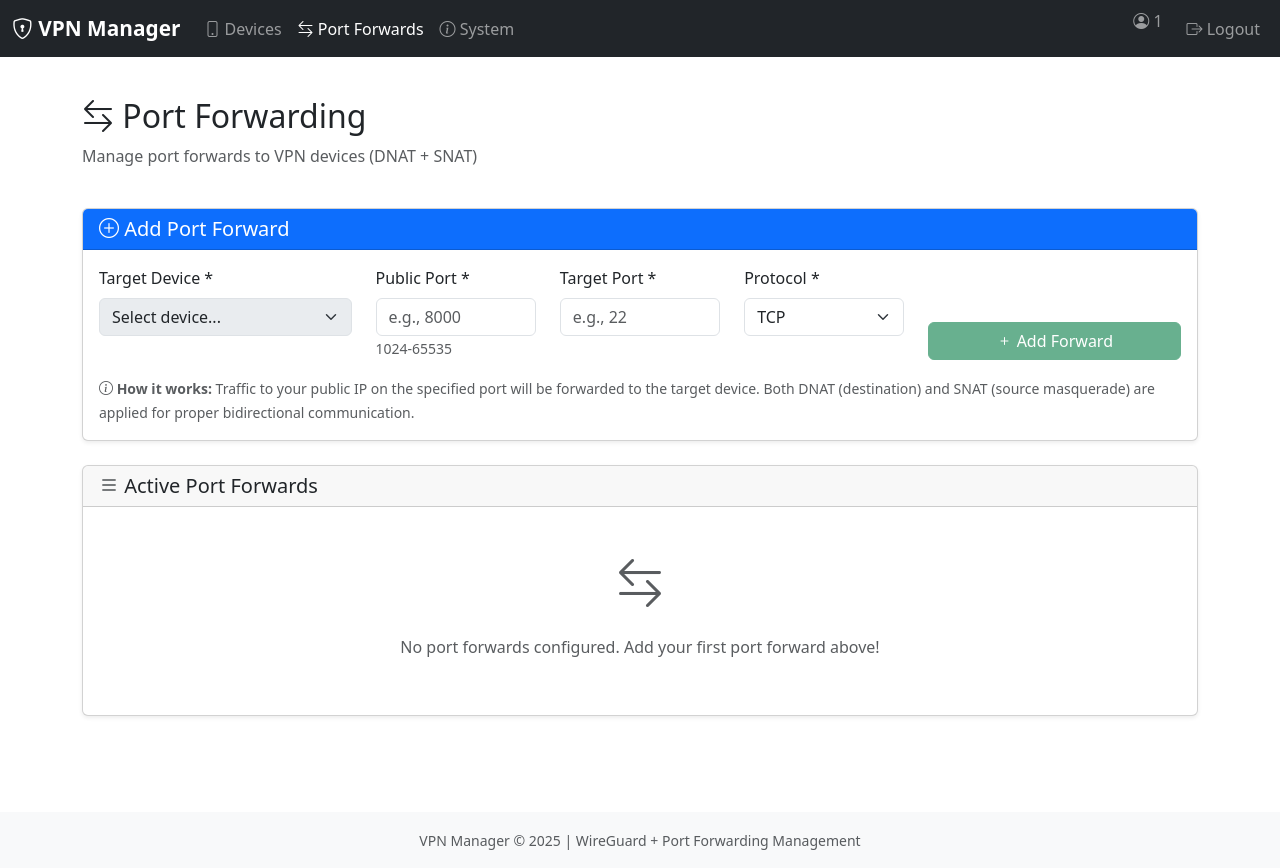
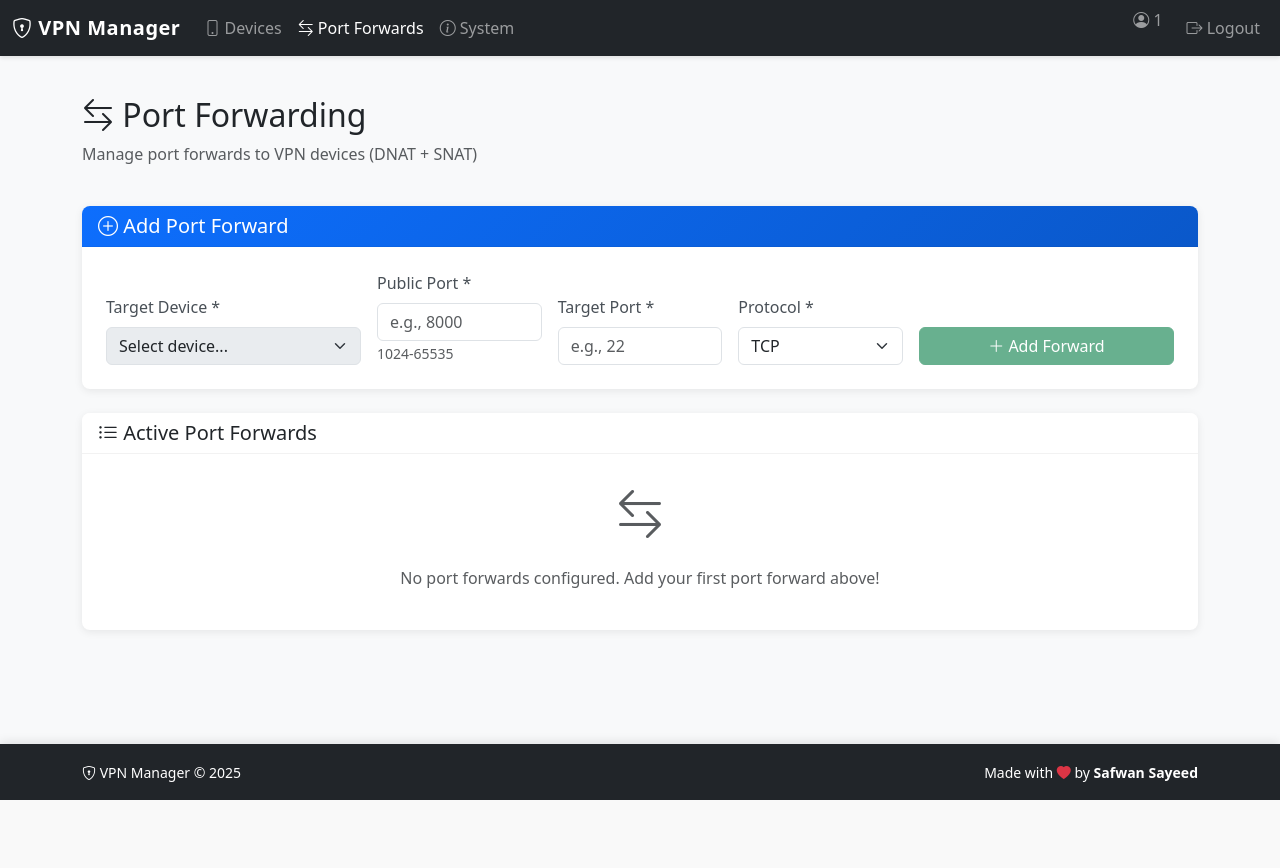
Before and after one commit to sa-fw-an/vpn-manager, a Flask app: page /port-forwards in a window 1280 px wide. After the commit the page ends 800 px from the top, so only its background shows below. Run offline with Flask 3, Linux system fonts and the light colour scheme; the visitor is signed in with stand-in values (Sample User, id 1); data that the repository does not hold is empty.

Commit message:
Major UI/UX improvements - cleaner design, better alignment, and branding
Frontend improvements:
- Updated footer with "Made with ❤️ by Safwan Sayeed" and animated heart
- Added gradient backgrounds to card headers for modern look
- Improved button alignment using Bootstrap row g-3 (consistent gutters)
- Changed action buttons to outlined style for cleaner appearance
- Enhanced table styling with better spacing and hover effects
- Added shadow-sm to cards for subtle depth
- Improved form label styling with better contrast
- Made info messages use alert-info box instead of plain text
- Added smooth transitions and hover effects on buttons
- Better navbar with shadow and improved typography
- Unified card-body padding for consistent spacing
- Changed table headers to uppercase with letter-spacing
- Set background to light gray (#f8f9fa) for better contrast

Typography & Spacing:
- Increased button font-weight to 500 for better readability
- Improved vertical alignment in forms using align-items-end
- Better table cell vertical alignment (middle)
- Enhanced form control focus states with softer shadows

Visual Polish:
- Border-radius increased to 0.5rem for modern rounded corners
- Added heartbeat animation to footer heart icon
- Smooth transitions on interactive elements (0.15s ease)
- Outline buttons with hover lift effect (translateY)
- Navbar links with subtle hover animation

```diff
--- a/static/css/style.css
+++ b/static/css/style.css
@@ -5,16 +5,19 @@
     --success-color: #198754;
     --danger-color: #dc3545;
     --dark-color: #212529;
+    --light-bg: #f8f9fa;
 }
 
 body {
     min-height: 100vh;
     display: flex;
     flex-direction: column;
+    background-color: var(--light-bg);
 }
 
 main {
     flex: 1;
+    padding-bottom: 2rem;
 }
 
 /* Navbar */
@@ -25,12 +28,28 @@
 
 /* Cards */
 .card {
-    box-shadow: 0 0.125rem 0.25rem rgba(0, 0, 0, 0.075);
+    border: none;
+    border-radius: 0.5rem;
     margin-bottom: 1.5rem;
+    background: white;
+}
+
+.card.shadow-sm {
+    box-shadow: 0 0.125rem 0.5rem rgba(0, 0, 0, 0.08) !important;
 }
 
 .card-header {
     font-weight: 600;
+    border-bottom: 1px solid rgba(0, 0, 0, 0.05);
+    border-radius: 0.5rem 0.5rem 0 0 !important;
+}
+
+.card-header.bg-primary {
+    background: linear-gradient(135deg, #0d6efd 0%, #0a58ca 100%) !important;
+}
+
+.card-body {
+    padding: 1.5rem;
 }
 
 /* Tables */
@@ -41,10 +60,21 @@
 .table th {
     font-weight: 600;
     background-color: #f8f9fa;
+    border-bottom: 2px solid #dee2e6;
+    text-transform: uppercase;
+    font-size: 0.875rem;
+    letter-spacing: 0.5px;
+    color: #6c757d;
+}
+
+.table td {
+    vertical-align: middle;
+    padding: 1rem 0.75rem;
 }
 
 .table-hover tbody tr:hover {
-    background-color: rgba(0, 123, 255, 0.05);
+    background-color: rgba(13, 110, 253, 0.03);
+    transition: background-color 0.15s ease;
 }
 
 /* Badges */
@@ -79,8 +109,27 @@
 }
 
 /* Buttons */
+.btn {
+    font-weight: 500;
+    border-radius: 0.375rem;
+    transition: all 0.15s ease;
+}
+
+.btn-group {
+    box-shadow: 0 1px 3px rgba(0, 0, 0, 0.1);
+    border-radius: 0.375rem;
+}
+
 .btn-group-sm > .btn {
-    padding: 0.25rem 0.5rem;
+    padding: 0.375rem 0.75rem;
+    font-size: 0.875rem;
+}
+
+.btn-outline-primary:hover,
+.btn-outline-info:hover,
+.btn-outline-danger:hover {
+    transform: translateY(-1px);
+    box-shadow: 0 2px 4px rgba(0, 0, 0, 0.15);
 }
 
 /* Forms */
@@ -119,8 +168,18 @@
 }
 
 /* Footer */
-footer {
+footer.footer {
     margin-top: auto;
+    box-shadow: 0 -2px 10px rgba(0, 0, 0, 0.1);
+}
+
+footer .bi-heart-fill {
+    animation: heartbeat 1.5s ease-in-out infinite;
+}
+
+@keyframes heartbeat {
+    0%, 100% { transform: scale(1); }
+    50% { transform: scale(1.1); }
 }
 
 /* Alerts */
@@ -142,6 +201,46 @@
 
 .alert-info {
     border-left-color: #0dcaf0;
+}
+
+/* Form improvements */
+.form-label {
+    font-weight: 500;
+    color: #495057;
+    margin-bottom: 0.5rem;
+}
+
+.form-control:focus,
+.form-select:focus {
+    border-color: var(--primary-color);
+    box-shadow: 0 0 0 0.2rem rgba(13, 110, 253, 0.15);
+}
+
+/* Badge improvements */
+.badge {
+    font-weight: 500;
+    padding: 0.5em 0.75em;
+    border-radius: 0.375rem;
+}
+
+/* Navbar improvements */
+.navbar {
+    box-shadow: 0 2px 4px rgba(0, 0, 0, 0.1);
+}
+
+.navbar-brand {
+    font-weight: 600;
+    font-size: 1.25rem;
+    letter-spacing: 0.5px;
+}
+
+.nav-link {
+    font-weight: 500;
+    transition: all 0.15s ease;
+}
+
+.nav-link:hover {
+    transform: translateY(-1px);
 }
 
 /* Responsive adjustments */
--- a/templates/base.html
+++ b/templates/base.html
@@ -80,9 +80,20 @@
     </main>
 
     <!-- Footer -->
-    <footer class="bg-light text-center text-muted py-3 mt-5">
+    <footer class="footer bg-dark text-white py-3 mt-auto">
         <div class="container">
-            <small>VPN Manager &copy; 2025 | WireGuard + Port Forwarding Management</small>
+            <div class="row align-items-center">
+                <div class="col-md-6 text-center text-md-start">
+                    <small>
+                        <i class="bi bi-shield-lock"></i> VPN Manager &copy; 2025
+                    </small>
+                </div>
+                <div class="col-md-6 text-center text-md-end">
+                    <small>
+                        Made with <i class="bi bi-heart-fill text-danger"></i> by <strong>Safwan Sayeed</strong>
+                    </small>
+                </div>
+            </div>
         </div>
     </footer>
 
--- a/templates/port_forwards.html
+++ b/templates/port_forwards.html
@@ -11,19 +11,19 @@
 </div>
 
 <!-- Add Port Forward Form -->
-<div class="card mb-4">
+<div class="card mb-4 shadow-sm">
     <div class="card-header bg-primary text-white">
         <h5 class="mb-0"><i class="bi bi-plus-circle"></i> Add Port Forward</h5>
     </div>
     <div class="card-body">
         {% if not devices %}
-        <div class="alert alert-warning">
+        <div class="alert alert-warning mb-3">
             <i class="bi bi-exclamation-triangle"></i> No devices available. Please add a VPN device first.
         </div>
         {% endif %}
 
         <form method="POST" action="{{ url_for('add_port_forward') }}" id="addForwardForm">
-            <div class="row">
+            <div class="row g-3 align-items-end">
                 <div class="col-md-3">
                     <label for="device_id" class="form-label">Target Device *</label>
                     <select class="form-select" id="device_id" name="device_id" required {% if not devices %}disabled{% endif %}>
@@ -37,7 +37,7 @@
                     <label for="public_port" class="form-label">Public Port *</label>
                     <input type="number" class="form-control" id="public_port" name="public_port"
                            min="1024" max="65535" placeholder="e.g., 8000" required>
-                    <small class="text-muted">1024-65535</small>
+                    <small class="form-text text-muted">1024-65535</small>
                 </div>
                 <div class="col-md-2">
                     <label for="target_port" class="form-label">Target Port *</label>
@@ -52,30 +52,30 @@
                         <option value="both">Both</option>
                     </select>
                 </div>
-                <div class="col-md-3 d-flex align-items-end">
+                <div class="col-md-3">
                     <button type="submit" class="btn btn-success w-100" {% if not devices %}disabled{% endif %}>
-                        <i class="bi bi-plus"></i> Add Forward
+                        <i class="bi bi-plus-lg"></i> Add Forward
                     </button>
                 </div>
             </div>
+
+            <div class="alert alert-info mt-3 mb-0">
+                <small>
+                    <i class="bi bi-info-circle"></i>
+                    <strong>How it works:</strong> Traffic to your public IP on the specified port will be forwarded to the target device.
+                    Both DNAT (destination) and SNAT (source masquerade) are applied for proper bidirectional communication.
+                </small>
+            </div>
         </form>
-
-        <div class="mt-3">
-            <small class="text-muted">
-                <i class="bi bi-info-circle"></i>
-                <strong>How it works:</strong> Traffic to your public IP on the specified port will be forwarded to the target device.
-                Both DNAT (destination) and SNAT (source masquerade) are applied for proper bidirectional communication.
-            </small>
-        </div>
     </div>
 </div>
 
 <!-- Port Forwards List -->
-<div class="card">
-    <div class="card-header">
-        <h5 class="mb-0"><i class="bi bi-list"></i> Active Port Forwards</h5>
+<div class="card shadow-sm">
+    <div class="card-header bg-white">
+        <h5 class="mb-0"><i class="bi bi-list-ul"></i> Active Port Forwards</h5>
     </div>
-    <div class="card-body">
+    <div class="card-body p-0">
         {% if forwards %}
         <div class="table-responsive">
             <table class="table table-hover">
```
Also changed, not shown: templates/devices.html (+16 -16 lines).
